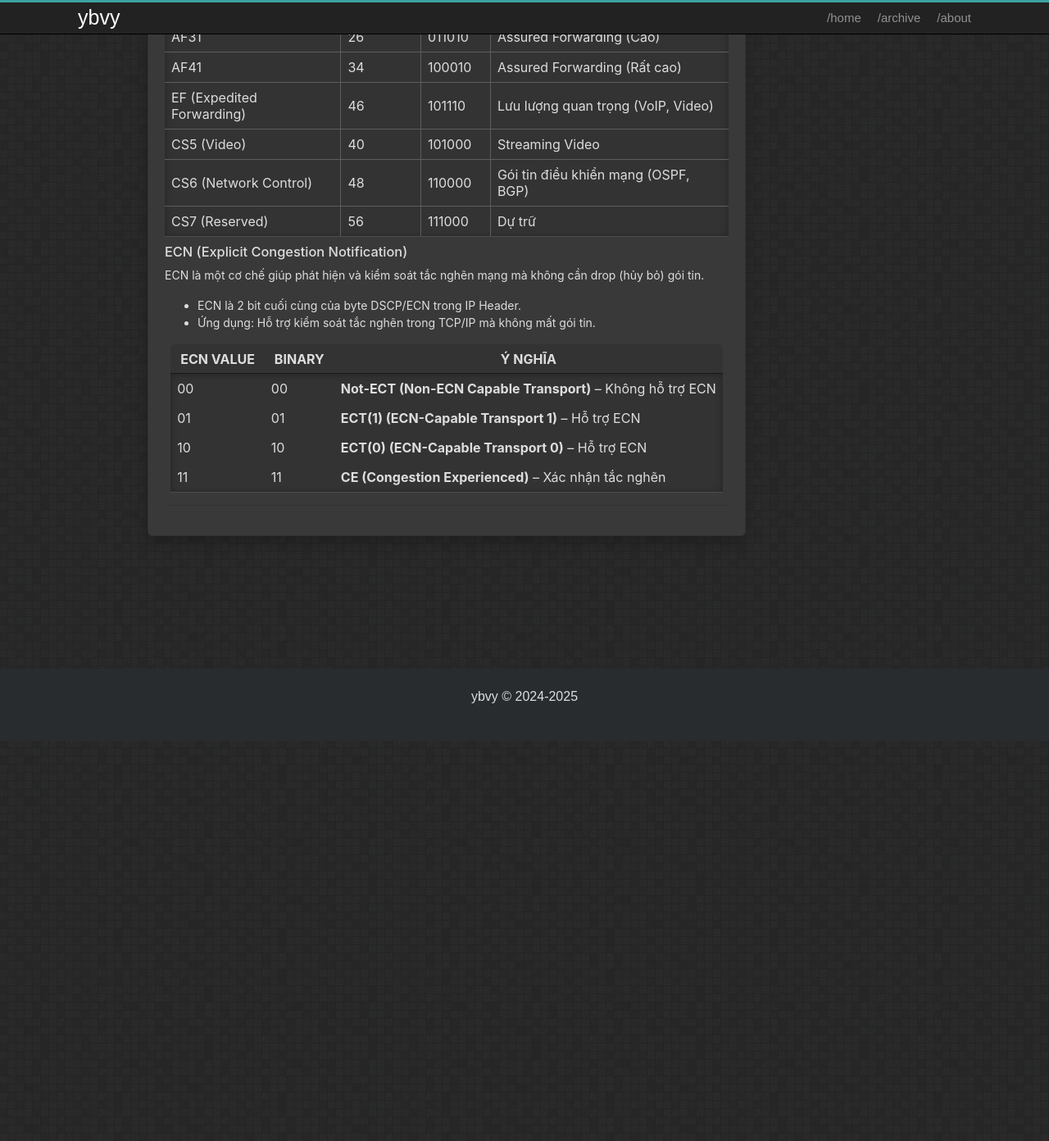
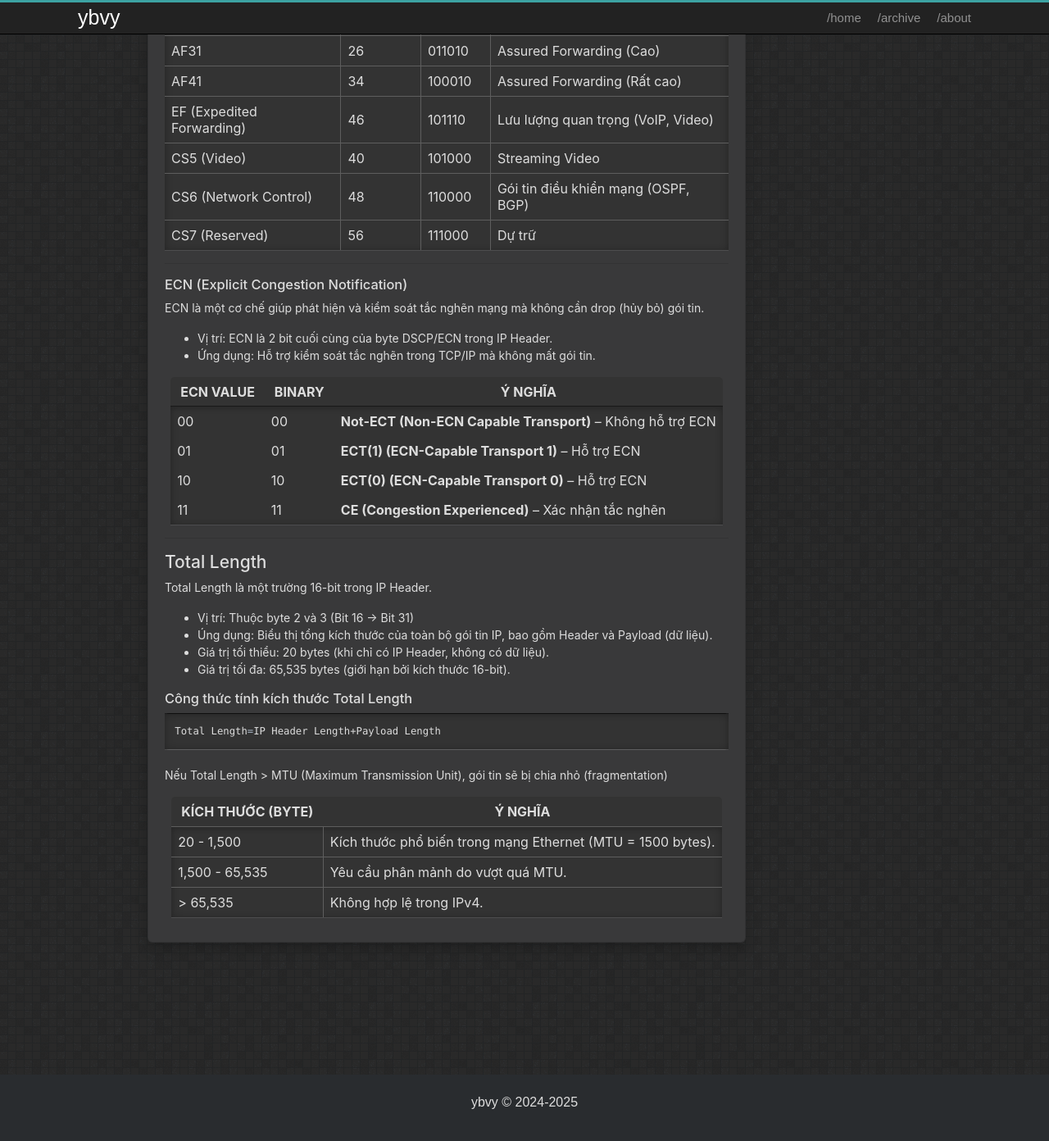
Before and after one commit to ybvy/ybvy.github.io, a Jekyll site: the page built from _posts/2025-03-18-ip-header-explain.md, in a window 1280 px wide and 1400 px high, scrolled down 1848 px. Shown: the top 1392 px of the window at 82% size. Built offline with Jekyll 4.4.1, drawn with Linux system fonts in a browser that asks for light colours; before the commit the page ends 2752 px from its top, so only the background shows below that.

Commit message:
add post 2025-03-18

```diff
--- a/_posts/2025-03-18-ip-header-explain.md
+++ b/_posts/2025-03-18-ip-header-explain.md
@@ -14,7 +14,7 @@ tags:
 # Giới thiệu
 IP Header là phần tiêu đề của 1 gói tin IP(Internet Protocol) khi truyền đi trong mạng hay internet. Nó gồm nhiểu trường khác nhau, chứa các thông tin quan trọng để định tuyến và truyền dữ liệu qua mạng. Mỗi gói tin IP bao gồm 2 phần chính:
 * IP Header
-* Data
+* Payload
 
 ![IP Header](/assets/images/posts/2025-03-18-ip-header-explain/ip_header.png)
 
@@ -54,9 +54,10 @@ TOS (Type of Service) là một trường 8 bit trong IPv4 Header, được sử
 * Chức năng: Được dùng để kiểm soát độ ưu tiên, độ trễ, thông lượng và độ tin cậy của gói tin.
 * Bao gồm 2 thành phần chính: DSCP và ECN
 
+---
+
 ### DSCP (Differentiated Services Code Point)
 DSCP (6 bit) là một phần của trường TOS, được sử dụng để phân loại mức độ ưu tiên của gói tin trong mạng.
-
 * Vị trí: 6 bit đầu tiên của byte thứ 2 trong IPv4 header.
 * Chức năng: Giúp các bộ định tuyến (router) ưu tiên xử lý một số gói tin nhất định (ví dụ: thoại, video, dữ liệu quan trọng).
 
@@ -75,9 +76,11 @@ DSCP (6 bit) là một phần của trường TOS, được sử dụng để ph
 | CS7 (Reserved)          | 56                   | 111000  | Dự trữ |
 {:.inner-borders}
 
+---
+
 ###  ECN (Explicit Congestion Notification)
 ECN là một cơ chế giúp phát hiện và kiểm soát tắc nghẽn mạng mà không cần drop (hủy bỏ) gói tin.
-* ECN là 2 bit cuối cùng của byte DSCP/ECN trong IP Header.
+* Vị trí: ECN là 2 bit cuối cùng của byte DSCP/ECN trong IP Header.
 * Ứng dụng: Hỗ trợ kiểm soát tắc nghẽn trong TCP/IP mà không mất gói tin.
 
 | ECN Value | Binary | Ý nghĩa |
@@ -88,6 +91,27 @@ ECN là một cơ chế giúp phát hiện và kiểm soát tắc nghẽn mạng
 | 11        | 11     | **CE (Congestion Experienced)** – Xác nhận tắc nghẽn |
 
 ---
+
+## Total Length
+Total Length là một trường 16-bit trong IP Header.
+* Vị trí: Thuộc byte 2 và 3 (Bit 16 -> Bit 31)
+* Úng dụng: Biểu thị tổng kích thước của toàn bộ gói tin IP, bao gồm Header và Payload (dữ liệu).
+* Giá trị tối thiểu: 20 bytes (khi chỉ có IP Header, không có dữ liệu).
+* Giá trị tối đa: 65,535 bytes (giới hạn bởi kích thước 16-bit).
+
+### Công thức tính kích thước Total Length
+{% highlight bash %}
+Total Length=IP Header Length+Payload Length
+{% endhighlight %}
+
+Nếu Total Length > MTU (Maximum Transmission Unit), gói tin sẽ bị chia nhỏ (fragmentation)
+
+| Kích thước (Byte)  | Ý nghĩa |
+|-------------------|----------------------------------|
+| 20 - 1,500       | Kích thước phổ biến trong mạng Ethernet (MTU = 1500 bytes). |
+| 1,500 - 65,535   | Yêu cầu phân mảnh do vượt quá MTU. |
+| > 65,535         | Không hợp lệ trong IPv4. |
+{:.inner-borders}
 
 <!-- <script src="https://giscus.app/client.js"
         data-repo="ybvy/ybvy.github.io"
```
